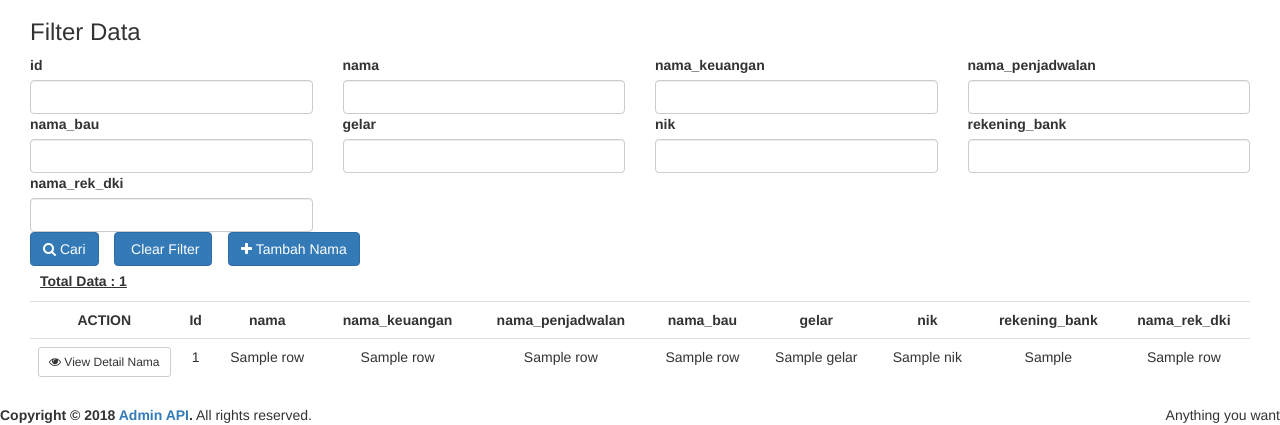
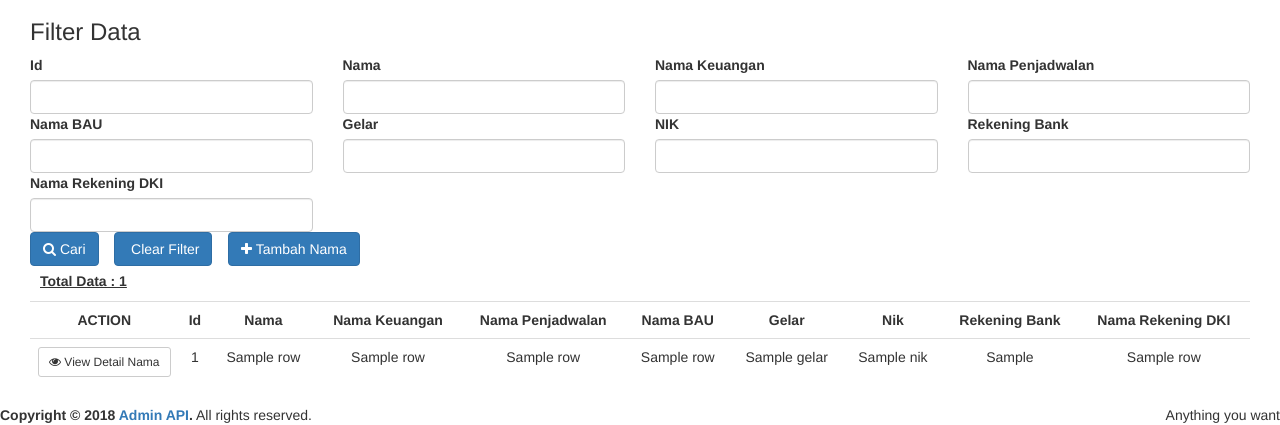
Before and after one commit to jeniferatu/cms-admin-api, a Node server app: template views/admin/daftarnama.hbs in a window 1280 px wide. Shown: the part 672-1097 px from the top of the page. Run offline with Node 20, Linux system fonts and the light colour scheme; the template is opened without the code that fills it: most values are stand-ins (such as "Sample title", 1, 10 or a date in 2020); some libraries are stand-ins or nearby versions.

Commit message:
label di bagusin,nik-> NIK

```diff
--- a/routes/admin.js
+++ b/routes/admin.js
@@ -25,7 +25,7 @@ router.get('/users', async(req, res, next) => {
 
 router.get('/daftarnama', async(req, res, next) => {
     const tbl = 'daftarnama';
-    const rows = await db.query(`SELECT Id, Nama, Nama_Keuangan, Nama_Penjadwalan, Nama_BAU, Gelar, Nik, Rekening_Bank, Nama_Rek_DKI FROM ${tbl}`);
+    const rows = await db.query(`SELECT Id, Nama, Nama_Keuangan, Nama_Penjadwalan, Nama_BAU, Gelar, NIK, Rekening_Bank, Nama_Rek_DKI FROM ${tbl}`);
     res.render('admin/daftarnama', {
         title: 'Express',
         rows: rows
@@ -37,7 +37,7 @@ router.get('/users/addUser', (req, res, next) => {
 });
 
 router.get('/daftarnama/addNama', (req, res, next) => {
-    res.render('admin/addNama', { title: 'Express' });
+    res.render('admin/addNama', { title: 'Menambah nama' });
 });
 
 router.get('/users/:id', async(req, res, next) => {
@@ -112,7 +112,7 @@ router.post('/createNama', async(req, res) => {
         Nama_Rek_DKI : nama_rek_dki
     }
     const result = await db.insertRow(tableName, tableValue, res);
-    res.sendStatus(200);
+    res.sendStatus('/admin/daftarnama');
 });
 
 router.post('/editUser/:id', async(req,res) =>{
--- a/views/admin/daftarnama.hbs
+++ b/views/admin/daftarnama.hbs
@@ -35,39 +35,39 @@
                                 <div class="box-body">
                                     <div class="row">
                                         <div class="col-sm-3">
-                                            <label for="exampleInputId">id</label>
+                                            <label for="exampleInputId">Id</label>
                                             <input type="text" name="Id" value="" class="form-control" />
                                         </div>
                                         <div class="col-sm-3">
-                                            <label for="exampleInputNama">nama</label>
+                                            <label for="exampleInputNama">Nama</label>
                                             <input type="text" name="Nama" value="" class="form-control" />
                                         </div>
                                         <div class="col-sm-3">
-                                            <label for="exampleInputNamaKeuangan">nama_keuangan</label>
+                                            <label for="exampleInputNamaKeuangan">Nama Keuangan</label>
                                             <input type="text" name="Nama_Keuangan" value="" class="form-control" />
                                         </div>
                                         <div class="col-sm-3">
-                                            <label for="exampleInputNamaPenjadwalan">nama_penjadwalan</label>
+                                            <label for="exampleInputNamaPenjadwalan">Nama Penjadwalan</label>
                                             <input type="text" name="Pama_penjadwalan" value="" class="form-control" />
                                         </div>
                                         <div class="col-sm-3">
-                                            <label for="exampleInputNamaBAU">nama_bau</label>
+                                            <label for="exampleInputNamaBAU">Nama BAU</label>
                                             <input type="text" name="Nama_BAU" value="" class="form-control" />
                                         </div>
                                         <div class="col-sm-3">
-                                            <label for="exampleInputGelar">gelar</label>
+                                            <label for="exampleInputGelar">Gelar</label>
                                             <input type="text" name="Gelar" value="" class="form-control" />
                                         </div>
                                         <div class="col-sm-3">
-                                            <label for="exampleInputNik">nik</label>
+                                            <label for="exampleInputNik">NIK</label>
                                             <input type="text" name="NIK" value="" class="form-control" />
                                         </div>
                                         <div class="col-sm-3">
-                                            <label for="exampleInputRekeningBank">rekening_bank</label>
+                                            <label for="exampleInputRekeningBank">Rekening Bank</label>
                                             <input type="text" name="Rekening_Bank" value="" class="form-control" />
                                         </div>
                                         <div class="col-sm-3">
-                                            <label for="exampleInputNamaRekDKI">nama_rek_dki</label>
+                                            <label for="exampleInputNamaRekDKI">Nama Rekening DKI</label>
                                             <input type="text" name="Nama_Rek_DKI" value="" class="form-control" />
                                         </div>
                                     </div>
@@ -97,14 +97,14 @@
                             <tr>
                                 <th class="text-center" width="130">ACTION</th>
                                 <th class="text-center">Id</th>
-                                <th class="text-center">nama</th>
-                                <th class="text-center">nama_keuangan</th>
-                                <th class="text-center">nama_penjadwalan</th>
-                                <th class="text-center">nama_bau</th>
-                                <th class="text-center">gelar</th>
-                                 <th class="text-center">nik</th>
-                                <th class="text-center">rekening_bank</th>
-                                <th class="text-center">nama_rek_dki</th>
+                                <th class="text-center">Nama</th>
+                                <th class="text-center">Nama Keuangan</th>
+                                <th class="text-center">Nama Penjadwalan</th>
+                                <th class="text-center">Nama BAU</th>
+                                <th class="text-center">Gelar</th>
+                                 <th class="text-center">Nik</th>
+                                <th class="text-center">Rekening Bank</th>
+                                <th class="text-center">Nama Rekening DKI</th>
                             </tr>
                             {{#each rows}}
                             <tr>
@@ -117,31 +117,31 @@
                                 </td>
 
                                 <td class="text-center">
-                                    {{id}}
+                                    {{Id}}
                                 </td>
                                 <td class="text-center">
-                                    {{nama}}
+                                    {{Nama}}
                                 </td>
                                  <td class="text-center">
-                                    {{nama_keuangan}}
+                                    {{Nama_Keuangan}}
                                 </td>
                                 <td class="text-center">
-                                    {{nama_penjadwalan}}
+                                    {{Nama_Penjadwalan}}
                                 </td>
                                 <td class="text-center">
-                                    {{nama_bau}}
+                                    {{Nama_BAU}}
                                 </td>
                                  <td class="text-center">
-                                    {{gelar}}
+                                    {{Gelar}}
                                 </td>
                                 <td class="text-center">
-                                    {{nik}}
+                                    {{NIK}}
                                 </td>
                                 <td class="text-center">
-                                    {{rekening_bank}}
+                                    {{Rekening_Bank}}
                                 </td>
                                 <td class="text-center">
-                                    {{nama_rek_dki}}
+                                    {{Nama_Rek_DKI}}
                                 </td>
                             </tr>
                             {{/each}}
```
